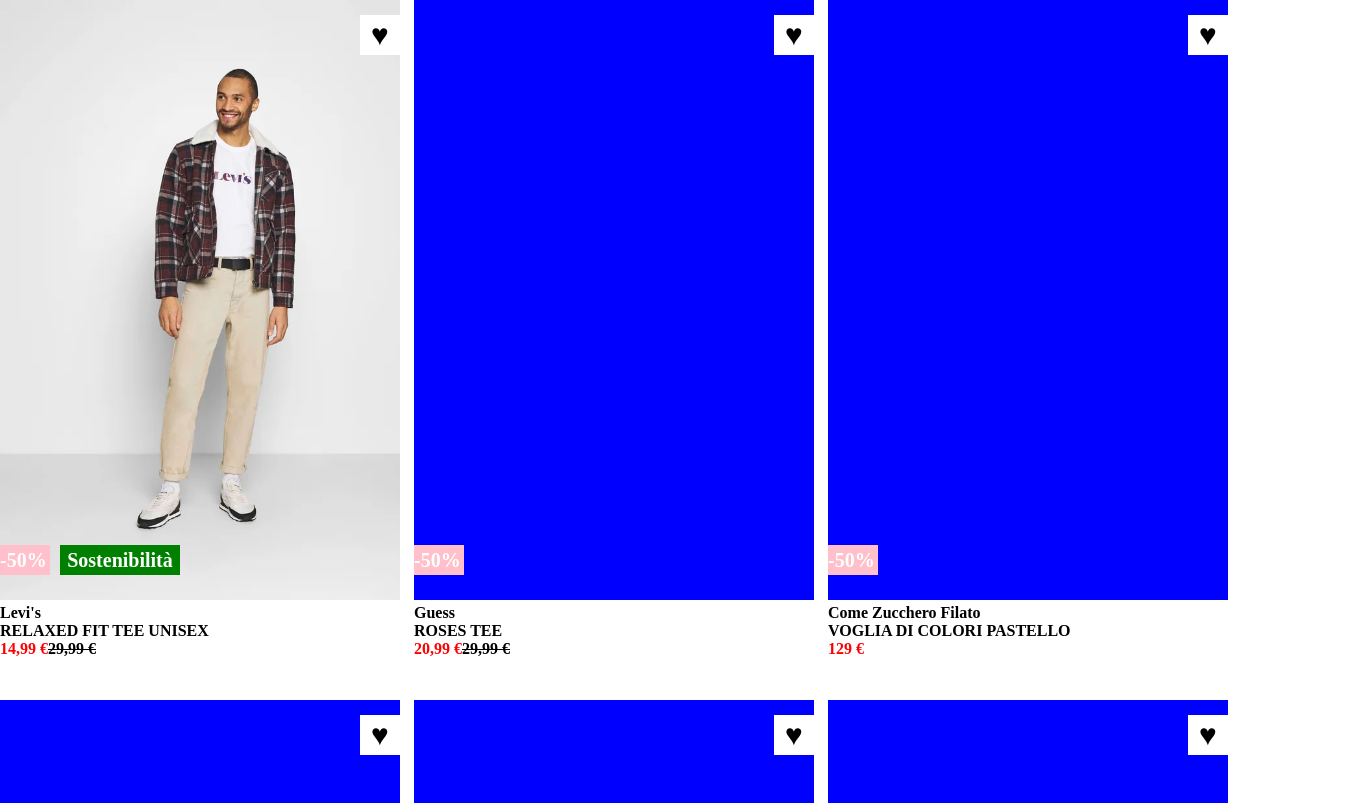
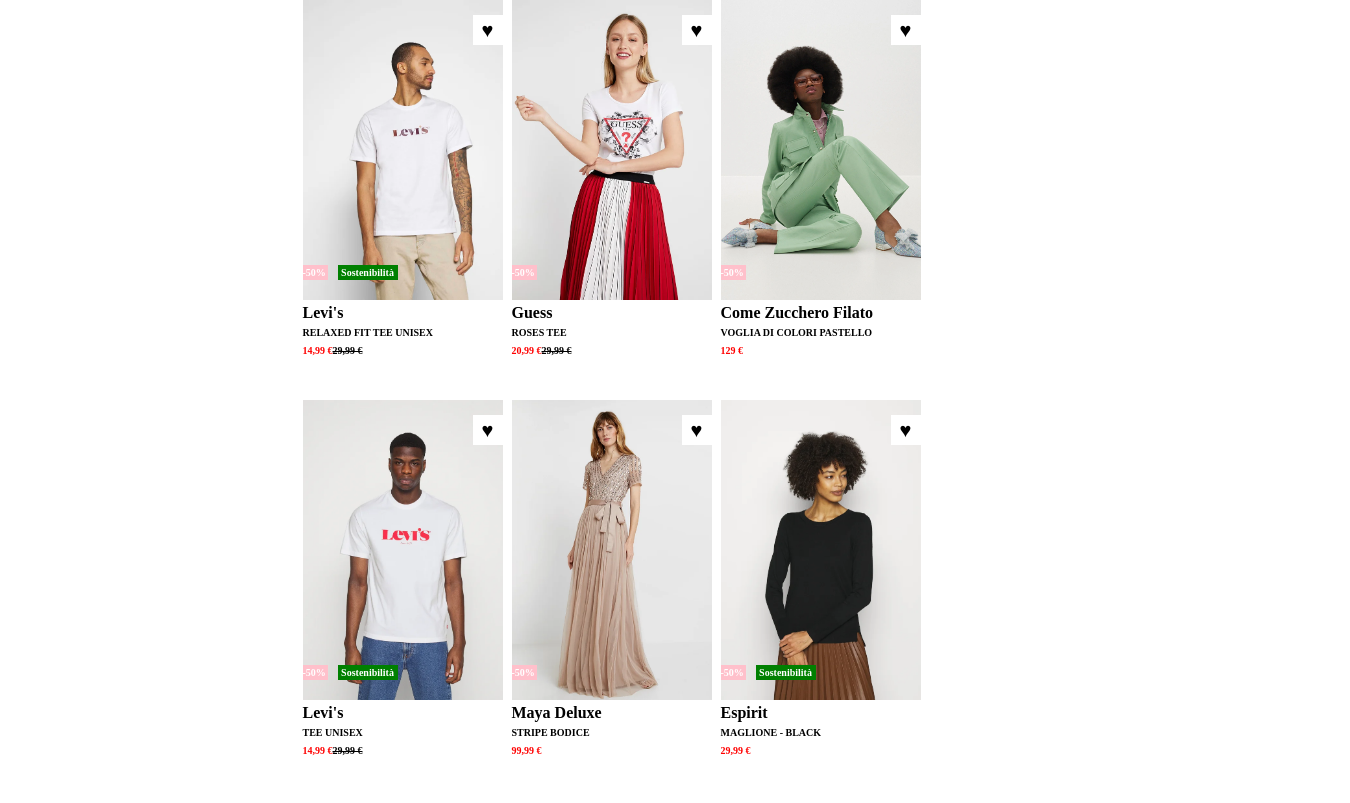
Before and after one commit to MarcoSalvatore91/html-css-boolando, a plain HTML site: page index.html in a window 1280 px wide. Shown: the top 803 px of the page, 1350 px wide, since content can reach past the window. Drawn offline with Linux system fonts and the light colour scheme.

Commit message:
quasi_finito

```diff
--- a/css/style.css
+++ b/css/style.css
@@ -9,8 +9,8 @@
 /* Utilies */
 
 .img-clothes {
-    width: 400px;
-    height: 600px;
+    width: 200px;
+    height: 300px;
     background-color: blue;
     position: relative;
     display: inline-block;
@@ -21,13 +21,13 @@
 /* body */
 
 .box{
-    width: 410px;
-    height: 700px;
+    width: 205px;
+    height: 400px;
     display: inline-block;
 }
 
 body {
-    width: 1350px;
+    width: 675px;
     height: auto;
     margin: 0 auto;
     background-color: transparent;
@@ -35,8 +35,8 @@
 }
 
 .info-clothes {
-    width: 300px;
-    height: 400px;
+    width: 150px;
+    height: 200px;
     background-color: transparent;
     position: relative;
     bottom: 0;
@@ -50,18 +50,59 @@
     background-image: url(../img/1.webp);
 }
 
-.img-clothes:hover {
+.img-clothes1:hover {
     background-image: url(../img/1b.webp);
+}
+
+
+.img-clothes2 {
+    background-image: url(../img/2.webp);
+}
+
+.img-clothes2:hover {
+    background-image: url(../img/2b.webp);
+}
+
+.img-clothes3 {
+    background-image: url(../img/3.webp);
+}
+
+.img-clothes3:hover {
+    background-image: url(../img/3b.webp);
+}
+
+.img-clothes4 {
+    background-image: url(../img/4.webp);
+}
+
+.img-clothes4:hover {
+    background-image: url(../img/4b.webp);
+}
+
+.img-clothes5 {
+    background-image: url(../img/5.webp);
+}
+
+.img-clothes5:hover {
+    background-image: url(../img/5b.webp);
+}
+
+.img-clothes6 {
+    background-image: url(../img/6.webp);
+}
+
+.img-clothes6:hover {
+    background-image: url(../img/6b.webp);
 }
 
 .hearts {
     display: inline-block;
     color: black;
-    font-size: 30px;
-    height: 40px;
-    width: 40px;
+    font-size: 20px;
+    height: 30px;
+    width: 30px;
     text-align: center;
-    line-height: 40px;
+    line-height: 30px;
     position: absolute;
     right: 0;
     top: 15px;
@@ -69,6 +110,7 @@
 }
 
 .hearts:hover {
+    cursor: pointer;
     color: red;
 }
 
@@ -76,28 +118,28 @@
     display: inline-block;
     color: white;
     font-weight: bold;
-    font-size: 20px;
-    height: 30px;
-    width: 50px;
+    font-size: 10px;
+    height: 15px;
+    width: 25px;
     background-color: pink;
-    line-height: 30px;
+    line-height: 15px;
     position: absolute;
-    bottom: 25px;
+    bottom: 20px;
 }
 
 .info {
     display: inline-block;
     color: white;
     font-weight: bold;
-    font-size: 20px;
-    height: 30px;
-    width: 120px;
+    font-size: 10px;
+    height: 15px;
+    width: 60px;
     background-color: green;
-    line-height: 30px;
+    line-height: 15px;
     text-align: center;
     position: absolute;
-    bottom: 25px;
-    left: 50px;
+    bottom: 20px;
+    left: 25px;
     margin-left: 10px;
 }
 
@@ -106,15 +148,17 @@
 }
 
 .description {
-    font-size: 16px;
+    font-size: 10px;
     font-weight: bolder;
 }
 
 .price {
     color: red;
     font-weight: bold;
+    font-size: 10px;
 }
 
 .sales {
     text-decoration: line-through;
+    font-size: 10px;
 }
```
